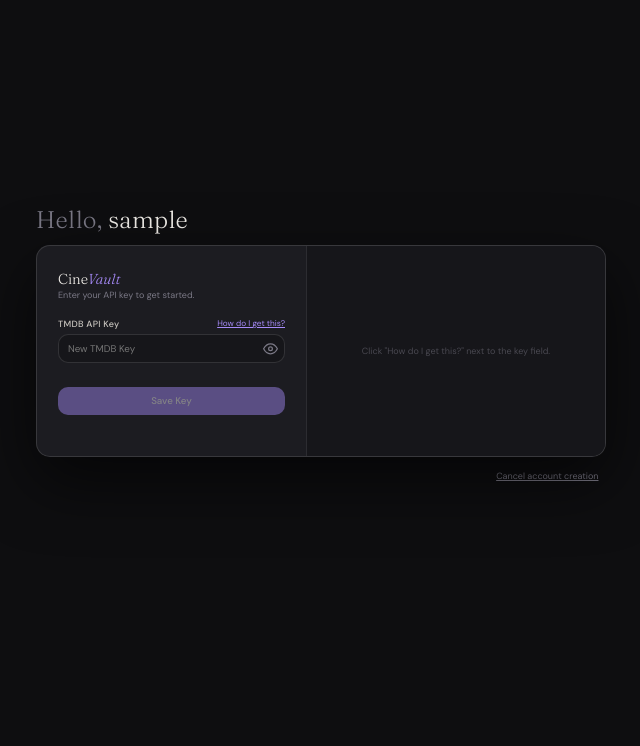
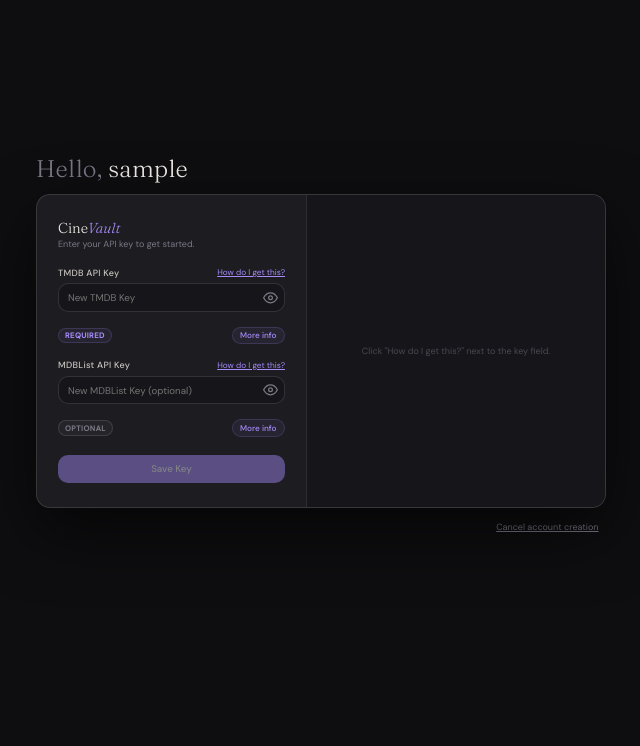
Before and after one commit to OsonW/cinevault, a Flask app: page / in a window 1280 px wide. Shown: the part 54-800 px from the top of the page, without its empty margins (319-959 px from the left). Run offline with Flask 3, Linux system fonts and the light colour scheme; the visitor is signed in with stand-in values (Sample User, id 1); data that the repository does not hold is empty.

Commit message:
optional mdblist api modal (no functionality)

```diff
--- a/app.py
+++ b/app.py
@@ -100,6 +100,14 @@ def _get_tmdb_key() -> str | None:
 
 def _tmdb_params(api_key: str) -> dict:
     return {"api_key": api_key}
+
+
+def _get_mdblist_key() -> str | None:
+    if current_user.is_authenticated:
+        key = get_user_keys(int(current_user.id)).get("mdblist_key", "").strip()
+        if key:
+            return key
+    return None
 
 
 # Shared across users — keyed by external IDs so safe to share
--- a/templates/index.html
+++ b/templates/index.html
@@ -961,6 +961,25 @@ body.entry-active .entry-cancel-account { display: block; }
   font-family: 'DM Sans', sans-serif;
 }
 .key-help-link:hover { color: var(--accent-hover); }
+.key-meta-row {
+  display: flex; align-items: center; justify-content: space-between;
+  margin-top: 0.375rem;
+}
+.key-badge {
+  font-size: 0.625rem; font-weight: 600; letter-spacing: 0.07em;
+  text-transform: uppercase; padding: 0.1875rem 0.5rem;
+  border-radius: 999px; border: 1px solid transparent;
+}
+.key-badge-req { color: var(--accent); background: var(--accent-glow); border-color: var(--accent-dim); }
+.key-badge-opt { color: var(--muted);  background: rgba(255,255,255,0.04); border-color: var(--border-md); }
+.key-info-btn {
+  font-family: 'DM Sans', sans-serif; font-size: 0.6875rem; font-weight: 500;
+  color: var(--accent); background: var(--accent-glow);
+  border: 1px solid var(--accent-dim); border-radius: 999px;
+  padding: 0.1875rem 0.625rem; cursor: pointer;
+  transition: background 0.15s, border-color 0.15s, color 0.15s;
+}
+.key-info-btn:hover { background: var(--accent-dim); border-color: var(--accent); color: var(--accent-hover); }
 .key-modal-save {
   background: var(--accent); color: #fff;
   border: none; border-radius: var(--radius);
@@ -1266,7 +1285,7 @@ body.entry-active .entry-cancel-account { display: block; }
       <div class="key-field">
         <div class="key-field-row">
           <label>TMDB API Key</label>
-          <button class="key-help-link" onclick="showKeyHelp('tmdb')">How do I get this?</button>
+          <button class="key-help-link" onclick="showKeyHelp('Tmdb')">How do I get this?</button>
         </div>
         <div class="key-input-wrap">
           <input type="password" id="keyInputTmdb" placeholder="New TMDB Key" autocomplete="one-time-code" data-form-type="other" data-lpignore="true" data-1p-ignore="true" data-bwignore="true" oninput="validateKeyForm()">
@@ -1276,6 +1295,28 @@ body.entry-active .entry-cancel-account { display: block; }
           </button>
         </div>
         <div class="key-current-hint" id="keyCurrentTmdb"></div>
+        <div class="key-meta-row">
+          <span class="key-badge key-badge-req">Required</span>
+          <button type="button" class="key-info-btn" onclick="showKeyHelp('TmdbInfo')">More info</button>
+        </div>
+      </div>
+      <div class="key-field">
+        <div class="key-field-row">
+          <label>MDBList API Key</label>
+          <button class="key-help-link" onclick="showKeyHelp('Mdblist')">How do I get this?</button>
+        </div>
+        <div class="key-input-wrap">
+          <input type="password" id="keyInputMdblist" placeholder="New MDBList Key (optional)" autocomplete="one-time-code" data-form-type="other" data-lpignore="true" data-1p-ignore="true" data-bwignore="true" oninput="validateKeyForm()">
+          <button type="button" class="key-eye-btn" id="keyEyeMdblist" onclick="toggleKeyVisibility('Mdblist')">
+            <svg class="eye-on" width="15" height="15" viewBox="0 0 24 24" fill="none" stroke="currentColor" stroke-width="2" stroke-linecap="round" stroke-linejoin="round"><path d="M1 12s4-8 11-8 11 8 11 8-4 8-11 8-11-8-11-8z"/><circle cx="12" cy="12" r="3"/></svg>
+            <svg class="eye-off" width="15" height="15" viewBox="0 0 24 24" fill="none" stroke="currentColor" stroke-width="2" stroke-linecap="round" stroke-linejoin="round"><path d="M17.94 17.94A10.07 10.07 0 0 1 12 20c-7 0-11-8-11-8a18.45 18.45 0 0 1 5.06-5.94"/><path d="M9.9 4.24A9.12 9.12 0 0 1 12 4c7 0 11 8 11 8a18.5 18.5 0 0 1-2.16 3.19"/><path d="M14.12 14.12a3 3 0 1 1-4.24-4.24"/><line x1="1" y1="1" x2="23" y2="23"/></svg>
+          </button>
+        </div>
+        <div class="key-current-hint" id="keyCurrentMdblist"></div>
+        <div class="key-meta-row">
+          <span class="key-badge key-badge-opt">Optional</span>
+          <button type="button" class="key-info-btn" onclick="showKeyHelp('MdblistInfo')">More info</button>
+        </div>
       </div>
       <div class="key-modal-actions">
         <button class="key-confirm-cancel" id="keyModalCancel" onclick="closeKeyModal()" style="display:none">Cancel</button>
@@ -1293,6 +1334,23 @@ body.entry-active .entry-cancel-account { display: block; }
           <div class="key-help-step"><div class="key-help-num">4</div><div class="key-help-text">Name the application <em>CineVault</em> and use <em>https://localhost</em> for <strong>Application URL</strong>. Put in your contact info and <Strong>Subscribe</Strong></div></div>
           <div class="key-help-step"><div class="key-help-num">5</div><div class="key-help-text">Copy the <strong>API Key</strong> and paste it here — it's a 32-character hex string</div></div>
         </div>
+      </div>
+      <div class="key-help-panel" id="keyHelpTmdbInfo">
+        <div class="key-help-header">Why TMDB is required</div>
+        <div class="key-help-text">TMDB is a database for movies and TV shows that is required to access, look up, and view media. As this project is not funded, we do not offer TMDB APIs, and you are required to use your own key.</div>
+      </div>
+      <div class="key-help-panel" id="keyHelpMdblist">
+        <div class="key-help-header">Getting an MDBList API Key</div>
+        <div class="key-help-steps">
+          <div class="key-help-step"><div class="key-help-num">1</div><div class="key-help-text">Create a free account at <a href="https://mdblist.com" target="_blank">mdblist.com</a></div></div>
+          <div class="key-help-step"><div class="key-help-num">2</div><div class="key-help-text">Open your <a href="https://mdblist.com/preferences" target="_blank">Preferences</a> page</div></div>
+          <div class="key-help-step"><div class="key-help-num">3</div><div class="key-help-text">Scroll to the <strong>API Key</strong> section and generate a key if you don't have one</div></div>
+          <div class="key-help-step"><div class="key-help-num">4</div><div class="key-help-text">Copy the key and paste it here. The free tier allows 1,000 requests per day</div></div>
+        </div>
+      </div>
+      <div class="key-help-panel" id="keyHelpMdblistInfo">
+        <div class="key-help-header">Why MDBList is optional</div>
+        <div class="key-help-text">MDBList is a database that records IMDB, Letterboxd, Tomatometer, Popcornmeter, Metacritic, and MyAnimeList scores for movies and TV shows. This is optional.</div>
       </div>
     </div>
   </div>
@@ -1341,7 +1399,7 @@ body.entry-active .entry-cancel-account { display: block; }
 // ─────────────────────────────────────────────
 // API Key management (server-backed, per-account)
 // ─────────────────────────────────────────────
-let _cachedKeys = { tmdb_key: '', has_keys: false };
+let _cachedKeys = { tmdb_key: '', mdblist_key: '', has_keys: false };
 let _keyModalMode = 'entry';  // 'entry' = mandatory first-time, 'update' = optional
 const _currentUsername = document.getElementById('entryGreeting').dataset.username;
 
@@ -1368,16 +1426,19 @@ function showKeyModal(mode) {
     document.body.classList.remove('entry-active');
     cancelBtn.style.display = '';
     saveBtn.textContent = 'Update';
-    sub.textContent = 'Update your API key.';
-    document.getElementById('keyCurrentTmdb').textContent   = _cachedKeys.tmdb_key   ? `Current: ${_cachedKeys.tmdb_key}`   : '';
+    sub.textContent = 'Update your API keys.';
+    document.getElementById('keyCurrentTmdb').textContent    = _cachedKeys.tmdb_key    ? `Current: ${_cachedKeys.tmdb_key}`    : '';
+    document.getElementById('keyCurrentMdblist').textContent = _cachedKeys.mdblist_key ? `Current: ${_cachedKeys.mdblist_key}` : 'Not set';
   } else {
     backdrop.classList.add('solid');            // solid backdrop for mandatory entry
     document.body.classList.add('entry-active');
     cancelBtn.style.display = 'none';
     saveBtn.textContent = 'Save Key';
     sub.textContent = 'Enter your API key to get started.';
-    document.getElementById('keyInputTmdb').value   = '';
-    document.getElementById('keyCurrentTmdb').textContent   = '';
+    document.getElementById('keyInputTmdb').value    = '';
+    document.getElementById('keyCurrentTmdb').textContent    = '';
+    document.getElementById('keyInputMdblist').value = '';
+    document.getElementById('keyCurrentMdblist').textContent = '';
   }
   _resetKeyVisibility();
   validateKeyForm();
@@ -1390,9 +1451,12 @@ function closeKeyModal() {
   document.getElementById('keyModalBackdrop').classList.add('hidden');
 }
 
+const _KEY_HELP_PANELS = ['Tmdb', 'TmdbInfo', 'Mdblist', 'MdblistInfo'];
 function showKeyHelp(which) {
-  document.getElementById('keyHelpEmpty').style.display  = 'none';
-  document.getElementById('keyHelpTmdb').classList.toggle('visible',   which === 'tmdb');
+  document.getElementById('keyHelpEmpty').style.display = 'none';
+  _KEY_HELP_PANELS.forEach(p =>
+    document.getElementById('keyHelp' + p).classList.toggle('visible', p === which)
+  );
 }
 
 function toggleKeyVisibility(which) {
@@ -1405,21 +1469,29 @@ function toggleKeyVisibility(which) {
 }
 
 function _resetKeyVisibility() {
-  const input = document.getElementById('keyInputTmdb');
-  const btn   = document.getElementById('keyEyeTmdb');
-  if (input) input.type = 'password';
-  if (btn)   btn.classList.remove('shown');
+  ['Tmdb', 'Mdblist'].forEach(w => {
+    const input = document.getElementById('keyInput' + w);
+    const btn   = document.getElementById('keyEye'   + w);
+    if (input) input.type = 'password';
+    if (btn)   btn.classList.remove('shown');
+  });
 }
 
 function validateKeyForm() {
   const t = document.getElementById('keyInputTmdb').value.trim();
-  const unchanged = _keyModalMode === 'update' && t === (_cachedKeys.tmdb_key || '');
-  document.getElementById('keyModalSave').disabled = !t || unchanged;
+  const m = document.getElementById('keyInputMdblist').value.trim();
+  // Entry mode: TMDB is mandatory, MDBList is optional.
+  // Update mode: enable once the user has typed a new value in either field.
+  const enable = _keyModalMode === 'entry' ? !!t : (!!t || !!m);
+  document.getElementById('keyModalSave').disabled = !enable;
 }
 
 async function saveKeysFromModal() {
   const t = document.getElementById('keyInputTmdb').value.trim();
-  if (!t) return;
+  const m = document.getElementById('keyInputMdblist').value.trim();
+  // Entry mode requires TMDB; update mode requires at least one new value.
+  if (_keyModalMode === 'entry' && !t) return;
+  if (_keyModalMode === 'update' && !t && !m) return;
 
   const saveBtn   = document.getElementById('keyModalSave');
   const cancelBtn = document.getElementById('keyModalCancel');
@@ -1434,7 +1506,7 @@ async function saveKeysFromModal() {
     const res = await fetch('/auth/keys', {
       method:  'POST',
       headers: { 'Content-Type': 'application/json' },
-      body:    JSON.stringify({ tmdb_key: t }),
+      body:    JSON.stringify({ tmdb_key: t, mdblist_key: m }),
     });
     ok = res.ok;
     if (!ok) {
@@ -1461,7 +1533,8 @@ async function saveKeysFromModal() {
       showToast(errMsg, 'error');
     } else {
       // Entry mode is mandatory — can't close. Clear the bad input instead.
-      document.getElementById('keyInputTmdb').value   = '';
+      document.getElementById('keyInputTmdb').value    = '';
+      document.getElementById('keyInputMdblist').value = '';
       _resetKeyVisibility();
       showToast(errMsg, 'error');
     }
@@ -1476,7 +1549,8 @@ function openKeyUpdate() {
   showKeyModal('update');
   refreshKeys().then(keys => {
     if (document.getElementById('keyModalBackdrop').classList.contains('hidden')) return;
-    document.getElementById('keyCurrentTmdb').textContent   = keys.tmdb_key   ? `Current: ${keys.tmdb_key}`   : '';
+    document.getElementById('keyCurrentTmdb').textContent    = keys.tmdb_key    ? `Current: ${keys.tmdb_key}`    : '';
+    document.getElementById('keyCurrentMdblist').textContent = keys.mdblist_key ? `Current: ${keys.mdblist_key}` : 'Not set';
   });
 }
 
```
Also changed, not shown: auth.py (+53 -10 lines), users_db.py (+16 -10 lines).
